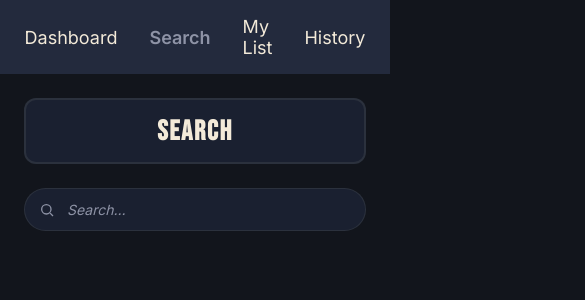
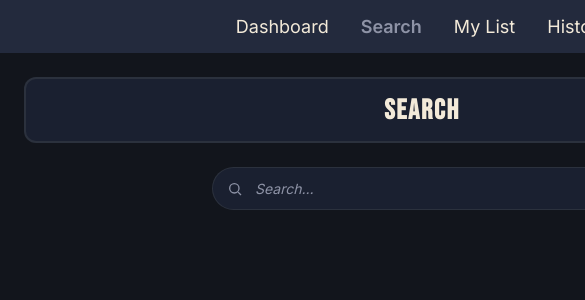
Before and after one commit to OskariE/movie-and-series-tracker, a React (Vite) app in the folder frontend/: page /search in a window 390 px wide. Shown: the top 300 px of the page, 585 px wide, since content can reach past the window. Built offline with nearby package versions, Linux system fonts and the light colour scheme; no server answers.

Commit message:
fixed a small bug and a scaling problem in mobile view.

```diff
--- a/frontend/src/App.css
+++ b/frontend/src/App.css
@@ -128,6 +128,7 @@
 .base {
     padding: 24px 24px 48px;
     min-height: 100%;
+    min-width: 100%;
 }
 
 .header-row {
--- a/frontend/src/index.css
+++ b/frontend/src/index.css
@@ -22,7 +22,7 @@
 html, body, #root {
   margin: 0;
   padding: 0;
-  width: 100%;
+  min-width: 100vh;
   min-height: 100vh;
 }
 
--- a/frontend/src/pages/Search.jsx
+++ b/frontend/src/pages/Search.jsx
@@ -48,7 +48,7 @@ export default function Search() {
         title: result.Title,
         type: result.Type === 'series' ? 'series' : 'movie',
         status: 'plan',
-        episodesTotal: result.episodesTotal,
+        episodesTotal: result.Type === 'series' ? parseInt(result.totalSeasons) * 10 : undefined,
         episodesWatched: result.Type === 'series' ? 0 : undefined,
         progressPct: result.Type === 'movie' ? 0 : undefined,
         runTime: result.Runtime,
```
